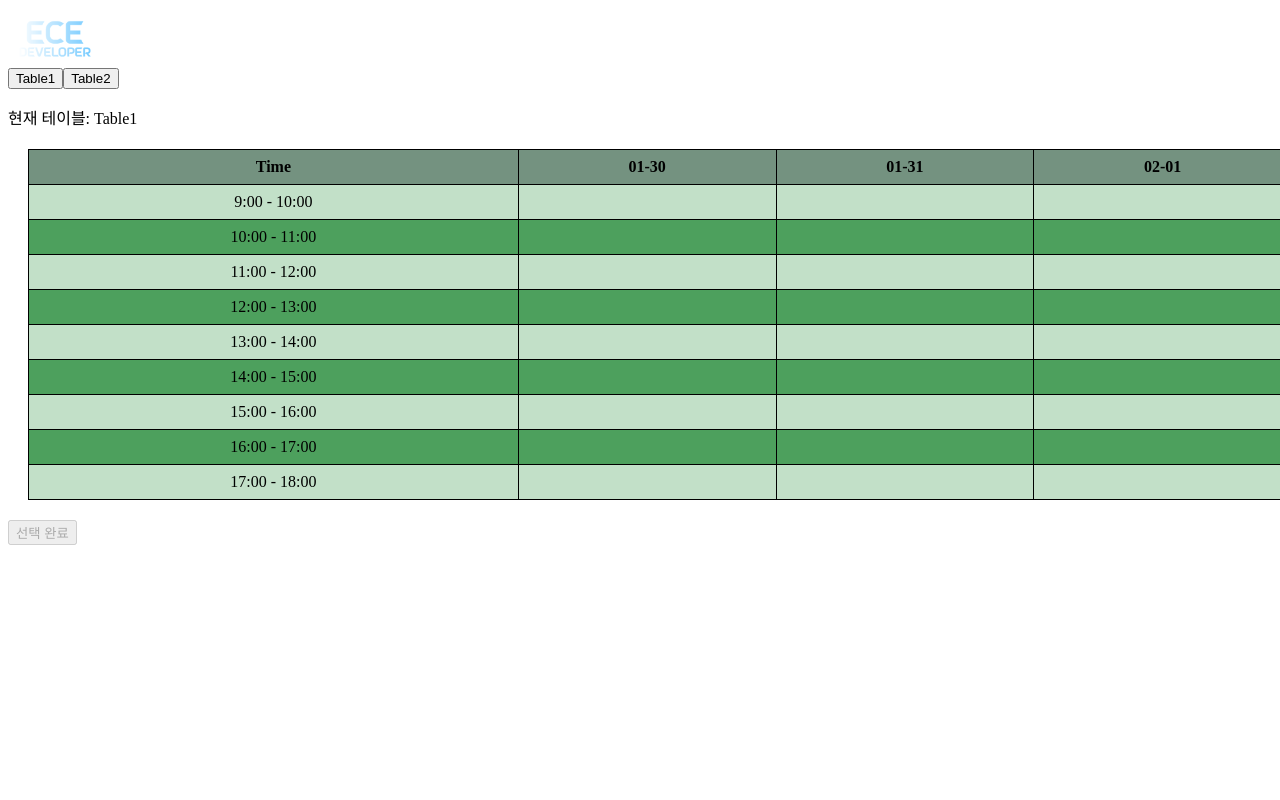
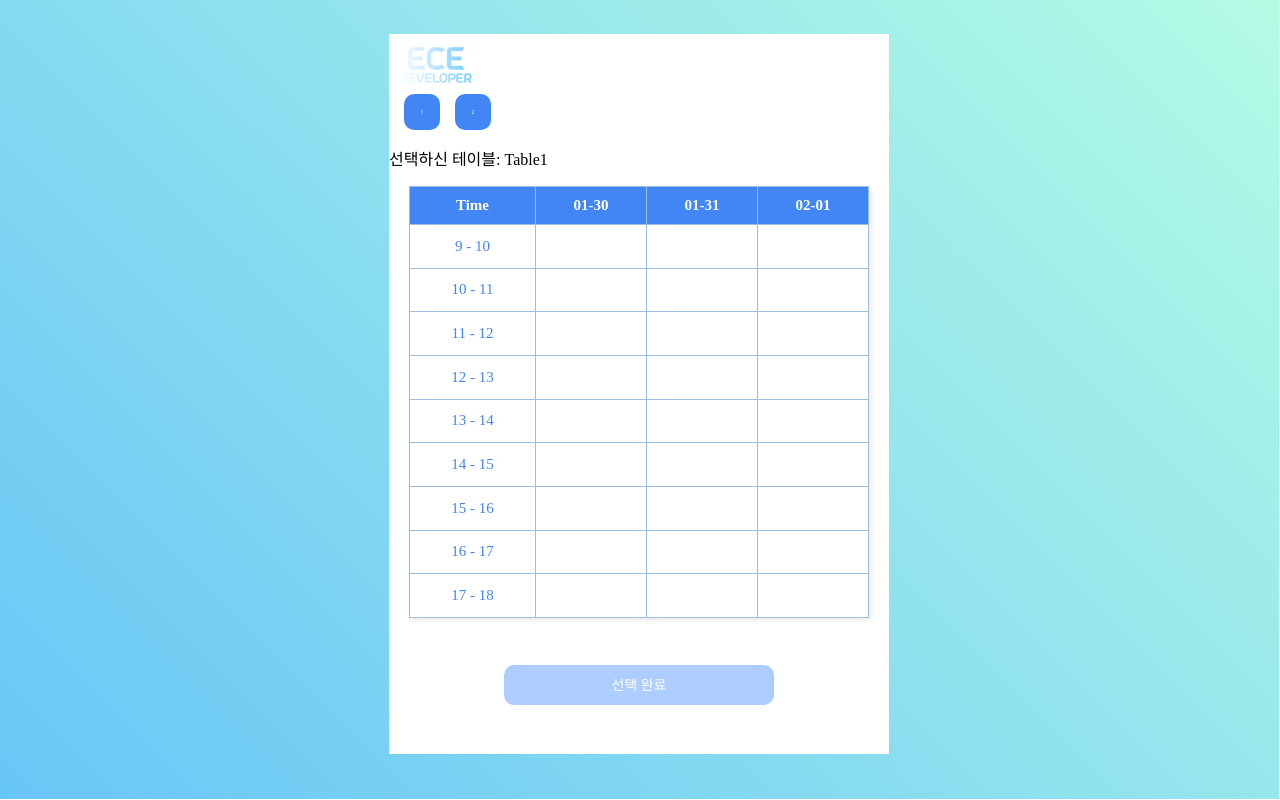
Before and after one commit to ECE-Developers/reservation-web, a React (Create React App) app: page /rsv in a window 1280 px wide. Built offline with nearby package versions, Linux system fonts and the light colour scheme.

Commit message:
feat : 바탕과 표 및 버튼 css 추가

```diff
--- a/package.json
+++ b/package.json
@@ -11,7 +11,7 @@
     "react": "^18.2.0",
     "react-dom": "^18.2.0",
     "react-router-dom": "^6.8.0",
-    "react-scripts": "5.0.1",
+    "react-scripts": "^5.0.1",
     "web-vitals": "^2.1.4"
   },
   "scripts": {
--- a/src/Page/AgreePage.js
+++ b/src/Page/AgreePage.js
@@ -33,7 +33,7 @@ function AgreePage(){
 
   return (
     <div className='page'>
-    <div>
+    <div className='loginform'>
       <HeaderUnlogin />
       <h2>개인정보동의</h2>
 
--- a/src/Page/CautionPage.js
+++ b/src/Page/CautionPage.js
@@ -44,19 +44,20 @@ function CautionPage(){
   },[Check]);
 
   return (
-    <div>
+    <div className='page'>
+    <div className='loginform'>
       <HeaderLogin />
       <h2>주의사항</h2>
 
-      <div>
+      <div className='buttonWrap2'>
         <label>주의사항 내역 세부 사항을 여기에 작성합니다.</label>
         <input type='checkbox' onChange={CheckEvent} />주의사항을 확인했습니다.
       </div>
 
-      <div>
-          <button type='button' disabled={noButton} onClick={navigateToMain}>확인</button>
+      <div className='buttonWrap3'>
+          <button className='errBtn' type='button' disabled={noButton} onClick={navigateToMain}>확인</button>
       </div >
-    </div>
+    </div></div>
 
   )
 }
--- a/src/Page/MainPage.js
+++ b/src/Page/MainPage.js
@@ -23,20 +23,21 @@ function MainPage(){
   }
 
   return (
-    <div>
+    <div className='page'>
+    <div className='loginform'>
       <HeaderLogin />
       <div>
         <label>메인페이지</label>
       </div >
       <div>
         <div>
-          MM-DD  00-00  <button type='button' onClick={onClickDeleteRsv}>예약 취소</button>
+          MM-DD  00-00  <button className='errBtn' type='button' onClick={onClickDeleteRsv}>예약 취소</button>
         </div>
       </div>
       <div>
-          <button type='button' onClick={onClickRsv}>예약 하러가기</button>
+          <button className='blue-box2' type='button' onClick={onClickRsv}>예약 하러가기</button>
       </div >
-    </div>
+    </div></div>
 
   )
 }
--- a/src/Page/RsvPage.js
+++ b/src/Page/RsvPage.js
@@ -97,13 +97,14 @@ function RsvPage(){
 
 
   return (
-    <div>
+    <div className='page'>
+    <div className='loginform'>
       <HeaderLogin />
 
       <div>
-        <button onClick={() => handleTableSelection('Table1')}>Table1</button>
-        <button onClick={() => handleTableSelection('Table2')}>Table2</button>
-        <p>현재 테이블: {selectedTable}</p>
+        <button className='errBtn2' onClick={() => handleTableSelection('Table1')}>1</button>
+        <button className='errBtn2' onClick={() => handleTableSelection('Table2')}>2</button>
+        <p> 선택하신 테이블: {selectedTable}</p>
       </div>
       <table className="time-reservation-table">
       <thead>
@@ -117,23 +118,25 @@ function RsvPage(){
       <tbody>
         {times.map(time => (
           <tr key={time}>
-            <td>{time}:00 - {time+1}:00</td>
+            <td>{time} - {time+1}</td>
             {days.map(day => (
               <td
                 key={day}
                 onClick={() => handleClick(day, time)}
                 className={selectedTime[day]?.[time] ? 'booked' : ''}
               >
-                {selectedTime[day]?.[time] ? 'booked' : ''}
+                {selectedTime[day]?.[time] ? '' : ''}
               </td>
             ))}
           </tr>
         ))}
       </tbody>
     </table>
+    <div className='titleWrap'></div>
+    <div className='titleWrap'></div>
       <div>
-          <button type='button' disabled={noButton} onClick={onClickConfirmRsv}>선택 완료</button>
-      </div >
+          <button className='blue-box' type='button' disabled={noButton} onClick={onClickConfirmRsv}>선택 완료</button>
+      </div ></div>
     </div>
 
   )
--- a/src/css/Table.css
+++ b/src/css/Table.css
@@ -1,46 +1,42 @@
 .time-reservation-table {
-  width: 100%;
+  width: 92%;
+  height: 60%;
   border-collapse: collapse;
   text-align: center;
+  font-size: 15px;
+  margin: 0 auto;
+  box-shadow: 2px 2px 5px rgba(0, 0, 0, 0.1);
   }
 
 .time-reservation-table th,
 .time-reservation-table td {
-  border: 1px solid rgb(0, 0, 0);
-  padding: 8px;
+  border: 1px solid rgb(156, 191, 224);
+  padding: 10px;
 }
 
 .time-reservation-table th {
-  background-color: rgb(116, 146, 128);
+  background-color: #4285F4;
+  color : white
+}
+
+.time-reservation-table td {
+  background-color: rgb(255, 255, 255);
+  color:  #4285F4;
 }
 
 .time-reservation-table .booked {
-  background-color: rgb(45, 120, 49);
-  color: #ddd
+  background-color: rgb(139, 246, 162);
+  color: #ddd;
 }
 
-Table {
-  margin: 20px;
-  width: 90%;
-  text-align: center;
-}
-
-th, td {
-  padding: 10px;
-}
-
-th {
+.time-reservation-table tr:nth-child(even) {
   background-color: #ffffff;
 }
 
-tr:nth-child(even) {
-  background-color: #4da05d;
+.time-reservation-table tr:nth-child(odd) {
+  background-color: #ffffff;
 }
 
-tr:nth-child(odd) {
-  background-color: #c2e0c8;
-}
-
-tr:hover {
+.time-reservation-table tr:hover {
   background-color: rgb(255, 255, 255);
 }
--- a/src/css/login.css
+++ b/src/css/login.css
@@ -26,6 +26,14 @@
   margin-top: 7px;
 }
 
+.buttonWrap2{
+  margin-top: 70%;
+}
+
+.buttonWrap3{
+  margin-top: 10%;
+}
+
 .titleWrap{
   margin-top: 20px;
 }
@@ -47,6 +55,25 @@
   margin: 7px auto;
   display: block;
 }
+
+.blue-box2 {
+  outline: none;
+  background: #4285F4;
+  width: 60%;
+  max-width: 270px;
+  border: 0;
+  border-radius: 10px;
+  padding: 9px 20px;
+  color: white;
+  font-family: "Roboto";
+  font-size: 14px;
+  font-weight: 550;
+  line-height: 1.6em;
+  text-transform: uppercase;
+  cursor: pointer;
+  margin: 90% auto 0;
+  display: block;
+  }
 
 .blue-box:disabled{
   background: #adccff;
@@ -113,3 +140,20 @@
   margin-left: 18%;
   display: inline-block;
 }
+
+.errBtn2 {
+  outline: none;
+  background: #4285F4;
+  width: 36px;
+  height: 36px;
+  border: 0;
+  border-radius: 10px;
+  color: white;
+  font-family: "Roboto";
+  font-size: 5px;
+  font-weight: 400;
+  line-height: 1.2em;
+  cursor: pointer;
+  margin-left: 3%;
+  display: inline-block;
+}
```
Also changed, not shown: 1 other file (tests, documents, lock files or other folders). Lines whose indentation alone changed are shown as unchanged.
